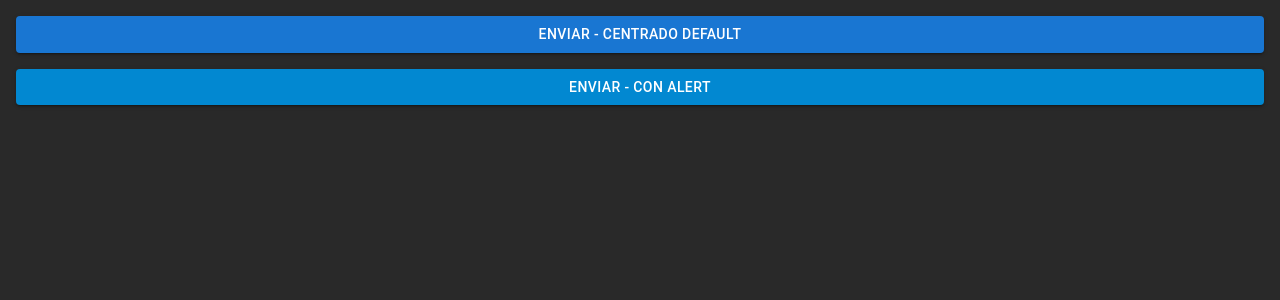
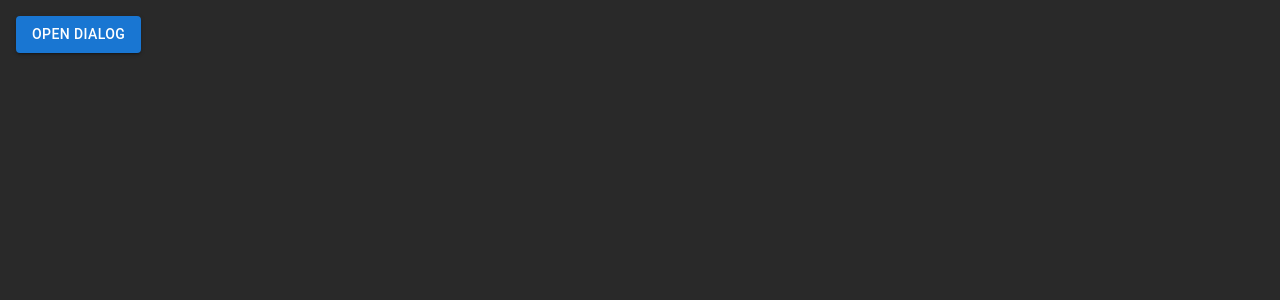
Before and after one commit to SebaGNH/CE-MIU-VY, a React (Vite) app: page / in a window 1280 px wide. Shown: the top 300 px of the page. Built offline with nearby package versions, Linux system fonts and the light colour scheme.

Commit message:
se utiliza Dialog de MUI

```diff
--- a/src/App.jsx
+++ b/src/App.jsx
@@ -1,6 +1,6 @@
 import React, {Fragment} from 'react'
 
-import { M01_Typography, M02_Button, M03_ButtonGroup, M04_ToggleButton, M05_TextFields, M06_Select, M07_RadioBtn, M08_CheckBox, M09_Switch, M11_AutoComplete, M12_Box, M13_Stack, M14_Grid, M15_Paper, M16_Card, M17_Accordion, M18_imageList, M19_NavBar, M20_Menu, M21_Link, M22_Breadcrumbs, M23_Drawer, M24_SpeedDial, M25_BottomNavigation, M26_Avatar, M27_Badge, M28_List, M29_Chip, M30_Tooltip, M31_Table, M32_Alert, M33_Snackbar } from './components'
+import { M01_Typography, M02_Button, M03_ButtonGroup, M04_ToggleButton, M05_TextFields, M06_Select, M07_RadioBtn, M08_CheckBox, M09_Switch, M11_AutoComplete, M12_Box, M13_Stack, M14_Grid, M15_Paper, M16_Card, M17_Accordion, M18_imageList, M19_NavBar, M20_Menu, M21_Link, M22_Breadcrumbs, M23_Drawer, M24_SpeedDial, M25_BottomNavigation, M26_Avatar, M27_Badge, M28_List, M29_Chip, M30_Tooltip, M31_Table, M32_Alert, M33_Snackbar, M34_Dialog } from './components'
 
 import M10_Rating from './components/M10_Rating'
 
@@ -42,7 +42,8 @@ const App = () => {
       {/* <M30_Tooltip/> */}
       {/* <M31_Table/> */}
       {/* <M32_Alert/> */}
-      <M33_Snackbar/>
+      {/* <M33_Snackbar/> */}
+      <M34_Dialog/>
     </Fragment>
   )
 }
--- /dev/null
+++ b/src/components/M34_Dialog.jsx
@@ -0,0 +1,39 @@
+import { useState } from 'react'
+import { Button, Dialog, DialogTitle, DialogContent, DialogContentText, DialogActions } from '@mui/material'
+
+export const M34_Dialog = () => {
+  const [isOpen, setIsOpen] = useState(false)
+
+  return (
+    <>
+      <Button
+        variant='contained'
+        onClick={ () => setIsOpen(true)}>Open Dialog</Button>
+      <Dialog
+        open={isOpen}
+        onClose={ () => setIsOpen(false) }
+        aria-labelledby='id_dialog_Title'
+        aria-describedby='id_dialog_description'
+      >
+
+        {/* titulo */}
+        <DialogTitle id='id_dialog_Title'>Enviar el examen?</DialogTitle>
+
+
+        {/* Contenido */}
+        <DialogContent>
+          <DialogContentText id='id_dialog_description'>
+            Estás seguro de enviar el examen? Lorem ipsum dolor sit amet consectetur, adipisicing elit. Accusamus provident maxime laudantium.
+          </DialogContentText>
+        </DialogContent>
+
+        {/* Botones */}
+        <DialogActions>
+          <Button onClick={ () => setIsOpen(false)}>Cancelar</Button>
+          <Button autoFocus onClick={ () => setIsOpen(false)}>Enviar</Button>
+        </DialogActions>
+
+      </Dialog>
+    </>
+  )
+}
--- a/src/components/index.js
+++ b/src/components/index.js
@@ -31,6 +31,7 @@ export * from './M30_Tooltip'
 export * from './M31_Table'
 export * from './M32_Alert'
 export * from './M33_Snackbar'
+export * from './M34_Dialog'
 
 
 
```
